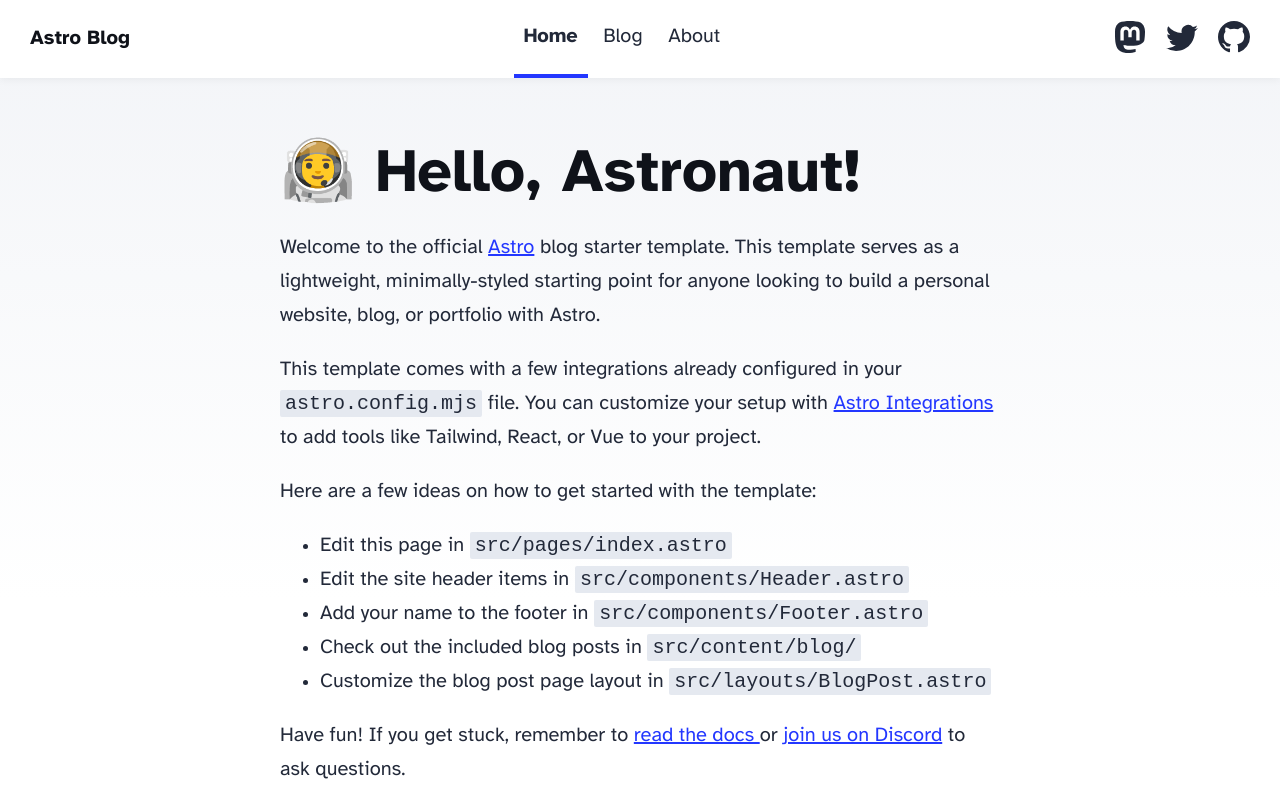
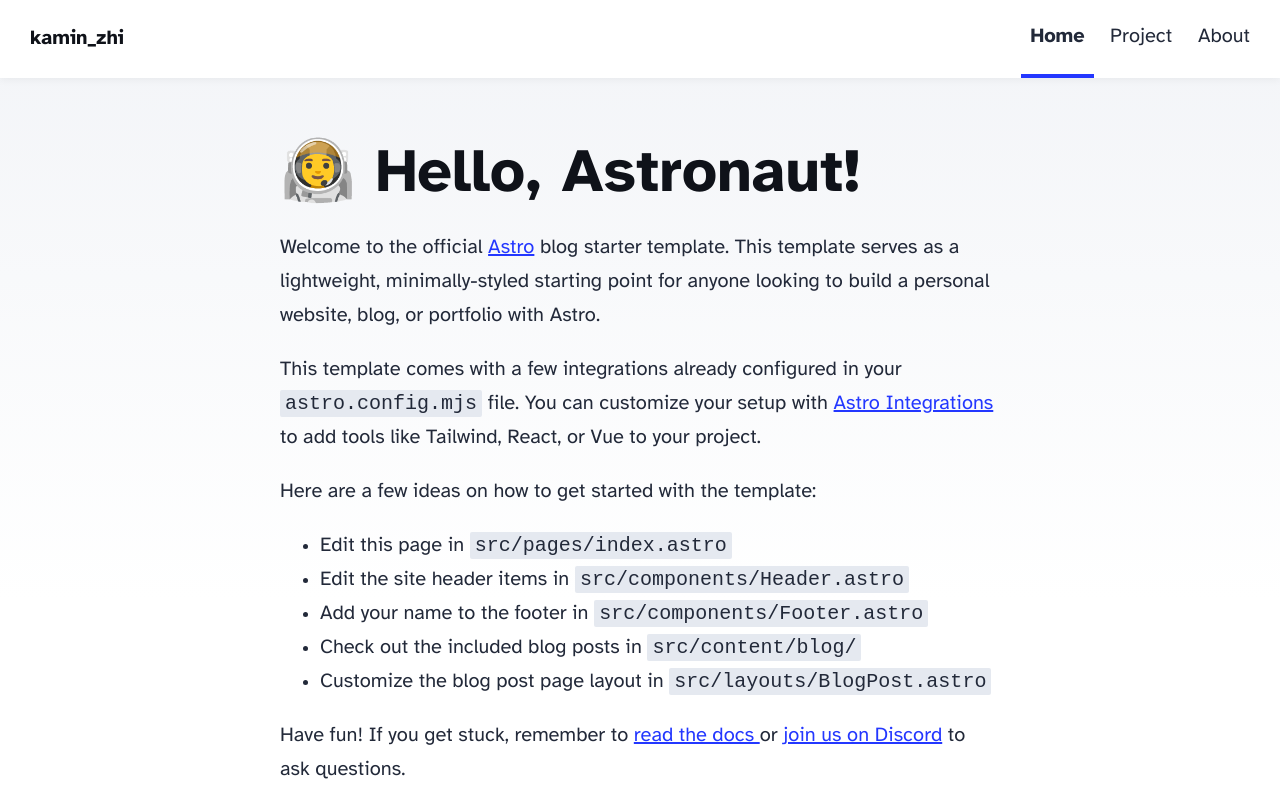
Before and after one commit to kaminzhi/kamin-webpage, an Astro site: page / in a window 1280 px wide. Shown: the top 800 px of the page. Built offline with nearby package versions, Linux system fonts and the light colour scheme; Astro itself is replaced by a stand-in of ours.

Commit message:
feat: 🎸 editor header

```diff
--- a/src/components/Header.astro
+++ b/src/components/Header.astro
@@ -8,37 +8,8 @@
 		<h2><a href="/">{SITE_TITLE}</a></h2>
 		<div class="internal-links">
 			<HeaderLink href="/">Home</HeaderLink>
-			<HeaderLink href="/blog">Blog</HeaderLink>
+			<HeaderLink href="/blog">Project</HeaderLink>
 			<HeaderLink href="/about">About</HeaderLink>
-		</div>
-		<div class="social-links">
-			<a href="https://m.webtoo.ls/@astro" target="_blank">
-				<span class="sr-only">Follow Astro on Mastodon</span>
-				<svg viewBox="0 0 16 16" aria-hidden="true" width="32" height="32"
-					><path
-						fill="currentColor"
-						d="M11.19 12.195c2.016-.24 3.77-1.475 3.99-2.603.348-1.778.32-4.339.32-4.339 0-3.47-2.286-4.488-2.286-4.488C12.062.238 10.083.017 8.027 0h-.05C5.92.017 3.942.238 2.79.765c0 0-2.285 1.017-2.285 4.488l-.002.662c-.004.64-.007 1.35.011 2.091.083 3.394.626 6.74 3.78 7.57 1.454.383 2.703.463 3.709.408 1.823-.1 2.847-.647 2.847-.647l-.06-1.317s-1.303.41-2.767.36c-1.45-.05-2.98-.156-3.215-1.928a3.614 3.614 0 0 1-.033-.496s1.424.346 3.228.428c1.103.05 2.137-.064 3.188-.189zm1.613-2.47H11.13v-4.08c0-.859-.364-1.295-1.091-1.295-.804 0-1.207.517-1.207 1.541v2.233H7.168V5.89c0-1.024-.403-1.541-1.207-1.541-.727 0-1.091.436-1.091 1.296v4.079H3.197V5.522c0-.859.22-1.541.66-2.046.456-.505 1.052-.764 1.793-.764.856 0 1.504.328 1.933.983L8 4.39l.417-.695c.429-.655 1.077-.983 1.934-.983.74 0 1.336.259 1.791.764.442.505.661 1.187.661 2.046v4.203z"
-					></path></svg
-				>
-			</a>
-			<a href="https://twitter.com/astrodotbuild" target="_blank">
-				<span class="sr-only">Follow Astro on Twitter</span>
-				<svg viewBox="0 0 16 16" aria-hidden="true" width="32" height="32"
-					><path
-						fill="currentColor"
-						d="M5.026 15c6.038 0 9.341-5.003 9.341-9.334 0-.14 0-.282-.006-.422A6.685 6.685 0 0 0 16 3.542a6.658 6.658 0 0 1-1.889.518 3.301 3.301 0 0 0 1.447-1.817 6.533 6.533 0 0 1-2.087.793A3.286 3.286 0 0 0 7.875 6.03a9.325 9.325 0 0 1-6.767-3.429 3.289 3.289 0 0 0 1.018 4.382A3.323 3.323 0 0 1 .64 6.575v.045a3.288 3.288 0 0 0 2.632 3.218 3.203 3.203 0 0 1-.865.115 3.23 3.23 0 0 1-.614-.057 3.283 3.283 0 0 0 3.067 2.277A6.588 6.588 0 0 1 .78 13.58a6.32 6.32 0 0 1-.78-.045A9.344 9.344 0 0 0 5.026 15z"
-					></path></svg
-				>
-			</a>
-			<a href="https://github.com/withastro/astro" target="_blank">
-				<span class="sr-only">Go to Astro's GitHub repo</span>
-				<svg viewBox="0 0 16 16" aria-hidden="true" width="32" height="32"
-					><path
-						fill="currentColor"
-						d="M8 0C3.58 0 0 3.58 0 8c0 3.54 2.29 6.53 5.47 7.59.4.07.55-.17.55-.38 0-.19-.01-.82-.01-1.49-2.01.37-2.53-.49-2.69-.94-.09-.23-.48-.94-.82-1.13-.28-.15-.68-.52-.01-.53.63-.01 1.08.58 1.23.82.72 1.21 1.87.87 2.33.66.07-.52.28-.87.51-1.07-1.78-.2-3.64-.89-3.64-3.95 0-.87.31-1.59.82-2.15-.08-.2-.36-1.02.08-2.12 0 0 .67-.21 2.2.82.64-.18 1.32-.27 2-.27.68 0 1.36.09 2 .27 1.53-1.04 2.2-.82 2.2-.82.44 1.1.16 1.92.08 2.12.51.56.82 1.27.82 2.15 0 3.07-1.87 3.75-3.65 3.95.29.25.54.73.54 1.48 0 1.07-.01 1.93-.01 2.2 0 .21.15.46.55.38A8.012 8.012 0 0 0 16 8c0-4.42-3.58-8-8-8z"
-					></path></svg
-				>
-			</a>
 		</div>
 	</nav>
 </header>
--- a/src/consts.ts
+++ b/src/consts.ts
@@ -1,5 +1,5 @@
 // Place any global data in this file.
 // You can import this data from anywhere in your site by using the `import` keyword.
 
-export const SITE_TITLE = 'Astro Blog';
-export const SITE_DESCRIPTION = 'Welcome to my website!';
+export const SITE_TITLE = "kamin_zhi";
+export const SITE_DESCRIPTION = "Life is suck, but I'm still here.";
```
